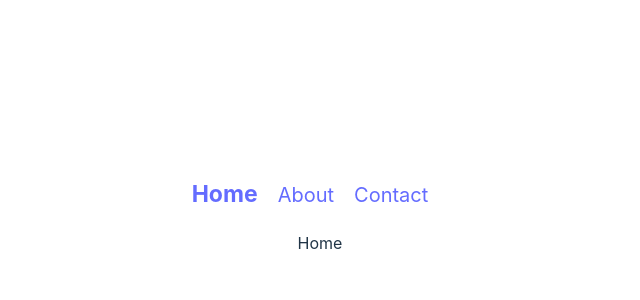
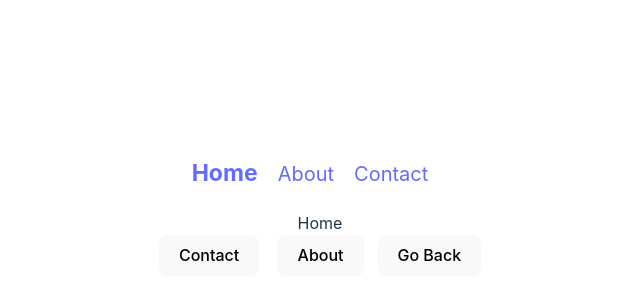
Before and after one commit to Muhammad-Sulman/ReactFirstApp, a React (Vite) app in the folder react-App1.0/: page / in a window 1280 px wide. Shown: the part 194-494 px from the top of the page, without its empty margins (320-960 px from the left). Built offline with nearby package versions, Linux system fonts and the light colour scheme.

Commit message:
59 | Navigating Programmatically Using React Router In ReactJS | useNavigate

```diff
--- a/react-App1.0/src/App.jsx
+++ b/react-App1.0/src/App.jsx
@@ -1,5 +1,5 @@
 import './App.css';
-import { Routes, Route } from 'react-router-dom';
+import { Routes, Route, useNavigate } from 'react-router-dom';
 import Home from './components/Home';
 import Contact from './components/Contact';
 import About from './components/About';
@@ -67,6 +67,26 @@ import NavBar from './components/NavBar';
 
 
 function App() {
+
+const navigate = useNavigate();
+
+// const navigateToAbout = () => {
+//   navigate('/About');
+// }
+
+const navigateTo = (url) => {
+  navigate(url);
+}
+
+// const navigateToWhere = () => {
+//   let name = 'suleman';
+//   if(name == 'suleman'){
+//     navigate('/About');
+//   }else{
+//     navigate('/Contact');
+//   }
+// }
+
     return (
   //   // console.error(),
       <>
@@ -117,6 +137,15 @@ function App() {
             <Route path='/about' element={<About/>} />
             <Route path='/contact' element={<Contact/>} />
           </Routes>
+          {/* <button type="button" onClick={() => navigate('/about')} >About</button> &nbsp; &nbsp;
+          <button type="button" onClick={() => navigate('/Contact')} >Contact</button> */}
+
+          {/* <button type="button" onClick={navigateToAbout} >About</button> &nbsp; &nbsp; */}
+          <button type="button" onClick={() => navigateTo('/Contact')} >Contact</button> &nbsp; &nbsp;
+          <button type="button" onClick={() => navigateTo('/About')} >About</button>&nbsp; &nbsp;
+
+          {/* <button type="button" onClick={() => navigateToWhere()} >Click Me</button> */}
+          <button onClick={() => navigate(-1)} >Go Back</button>
 
 
       </>
```
